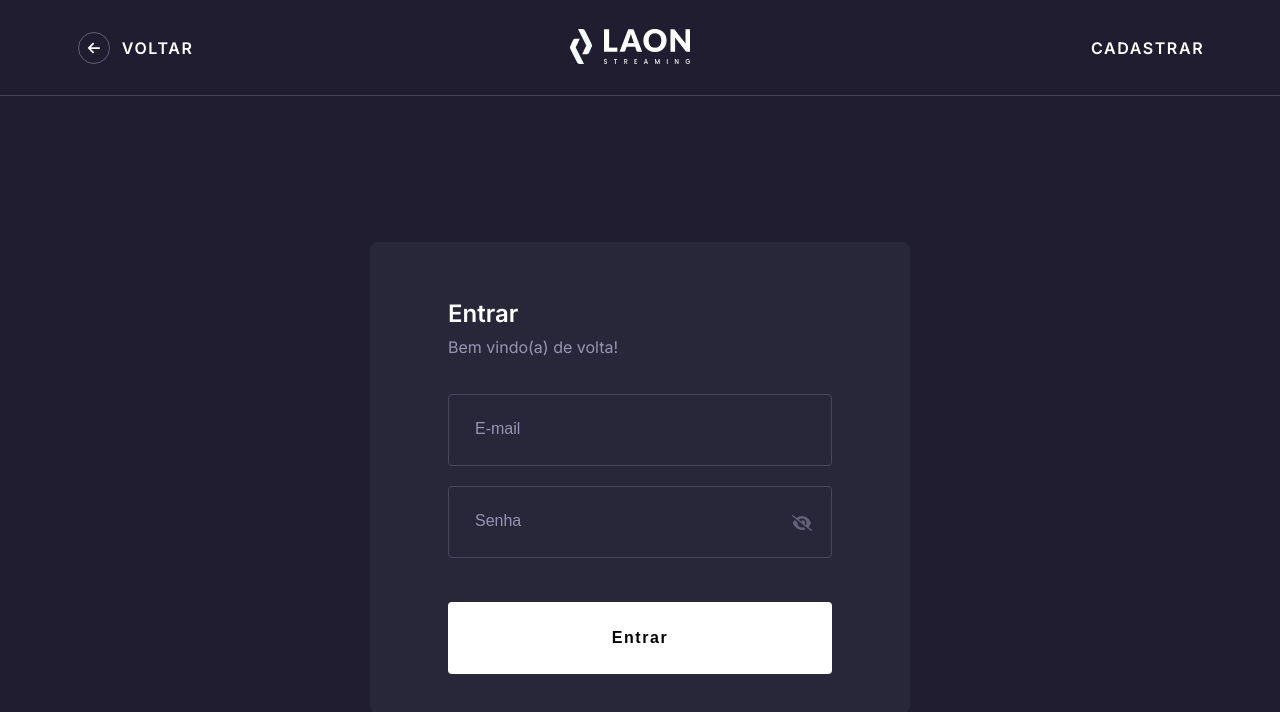
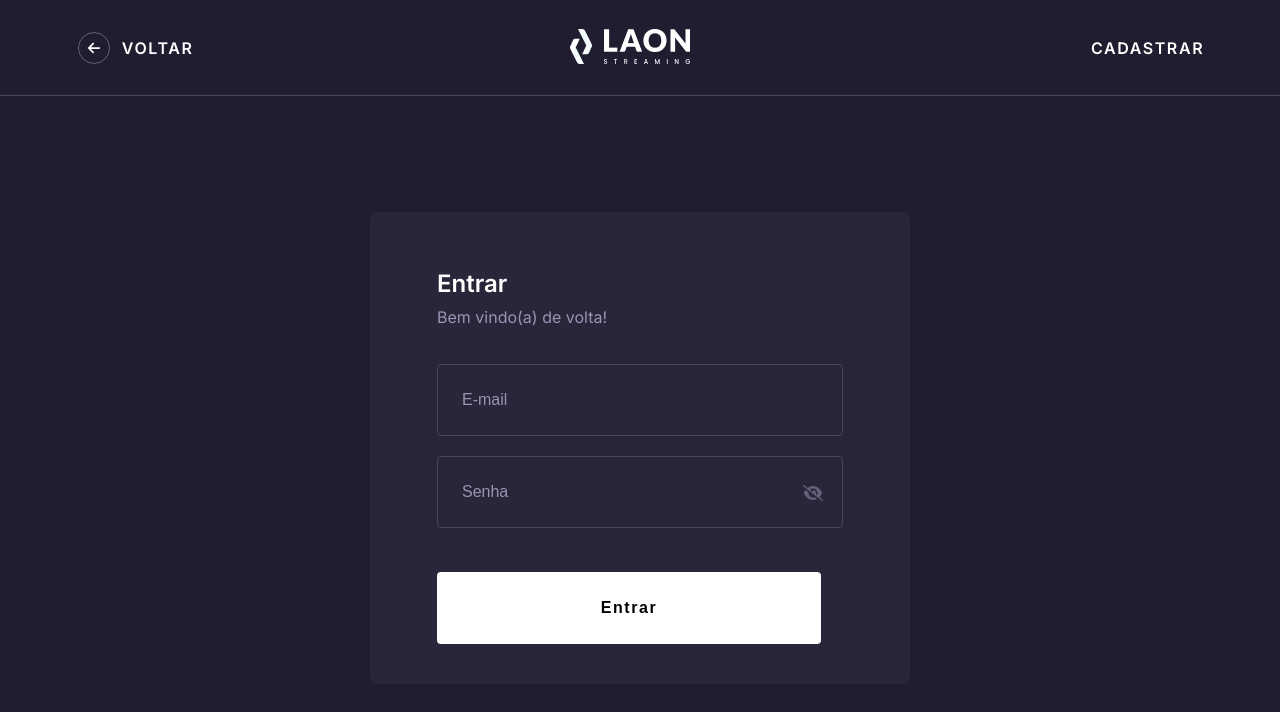
Before and after one commit to luanfelipeantunes/recruiting-laon, a React (Create React App) app in the folder recruiting-laon-frontend/: page / in a window 1280 px wide. Shown: the top 712 px of the page. Built offline with nearby package versions, Linux system fonts and the light colour scheme; the HTML template or start-up script is replaced by a standard one.

Commit message:
Ajustando arquivos

```diff
--- a/package.json
+++ /dev/null
@@ -1,5 +0,0 @@
-{
-  "dependencies": {
-    "react-icons": "^5.2.1"
-  }
-}
--- a/recruiting-laon-frontend/package.json
+++ b/recruiting-laon-frontend/package.json
@@ -9,6 +9,7 @@
     "axios": "^1.7.3",
     "react": "^18.3.1",
     "react-dom": "^18.3.1",
+    "react-icons": "^5.3.0",
     "react-router-dom": "^6.26.0",
     "react-scripts": "5.0.1",
     "web-vitals": "^2.1.4"
--- a/recruiting-laon-frontend/src/app/components/FormBox/FormBox.module.css
+++ b/recruiting-laon-frontend/src/app/components/FormBox/FormBox.module.css
@@ -3,7 +3,6 @@
     display: flex;
     justify-content: center;
     align-items: center;
-    padding: 30px;
 }
 
 .formBox{
--- a/recruiting-laon-frontend/src/app/components/Input/Input.module.css
+++ b/recruiting-laon-frontend/src/app/components/Input/Input.module.css
@@ -4,7 +4,13 @@
     border: 1px solid var(--gray-300);
     border-radius: 4px;
     background-color: var(--gray-200);
-    margin-bottom: 20px;
+    margin-bottom: 20px;;
+
+    color: var(--white);
+    font-size: 16px;
+    font-weight: 400;
+    line-height: 24px;
+    padding-left: 24px;
 }
 
 .input::placeholder{
@@ -13,7 +19,11 @@
     font-size: 16px;
     font-weight: 400;
     line-height: 24px;
-    left: 24px;
+}
+
+.input:focus{
+    border: 1px solid var(--primary-default);
+    outline: none;
 }
 
 .eyeIcon{
--- a/recruiting-laon-frontend/src/app/pages/Login.js
+++ b/recruiting-laon-frontend/src/app/pages/Login.js
@@ -17,12 +17,13 @@ function Login() {
 
   const handleChange = (e) => {
     setCredentials({ ...credentials, [e.target.name]: e.target.value });
-    console.log(credentials);
   }
 
   const handleSubmit = async (e) => {
     e.preventDefault();
     const data = await signin(credentials);
+    console.log(data);
+
 
     if (data.status === 200) {
       navigate("/home");
@@ -30,6 +31,7 @@ function Login() {
       console.log("Erro ao realizar login");
     }
   }
+
   //Estilo a ser aplicado na div que contém o ícone e o texto de "Voltar"
   const style = {
     display: "flex",
```
Also changed, not shown: recruiting-laon-frontend/src/app/components/Input/Input.js (line endings or trailing spaces), 2 other files (tests, documents, lock files or other folders).
